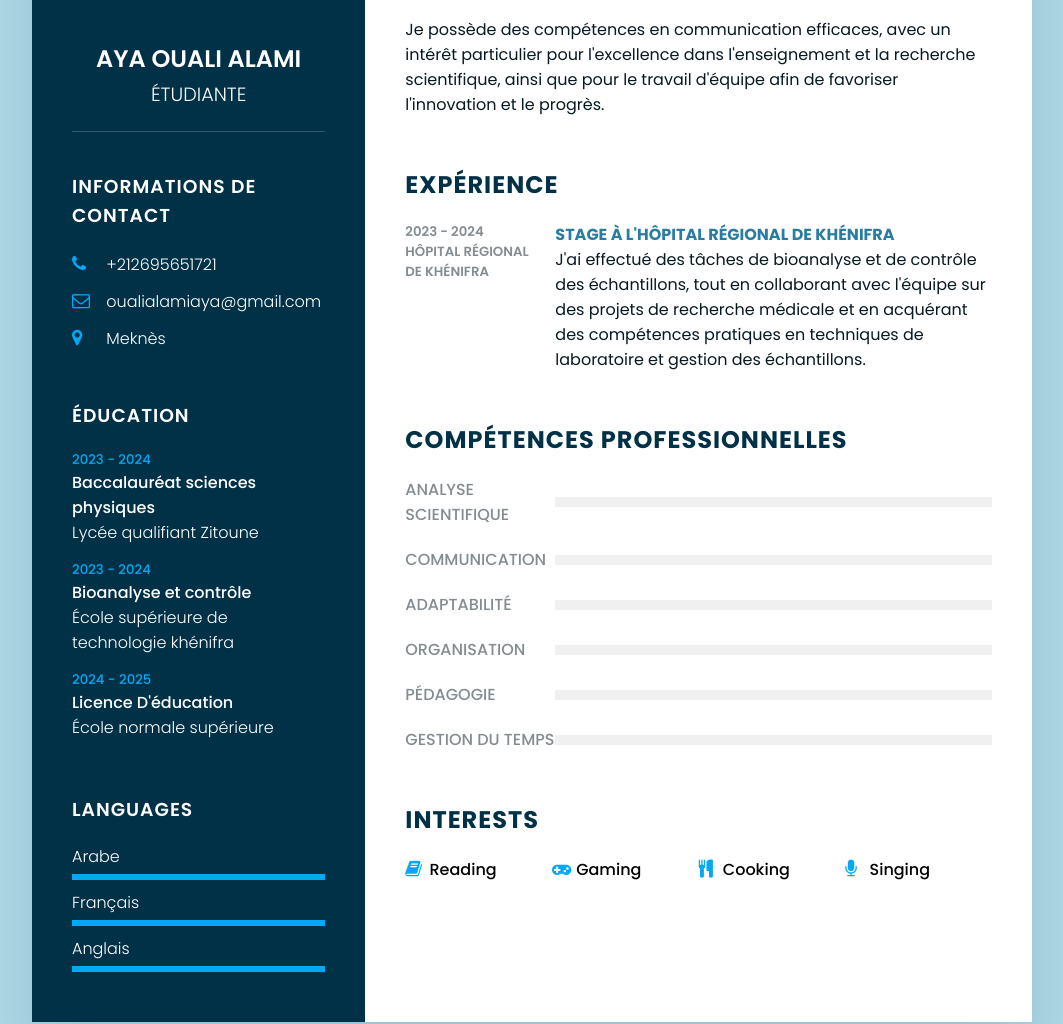
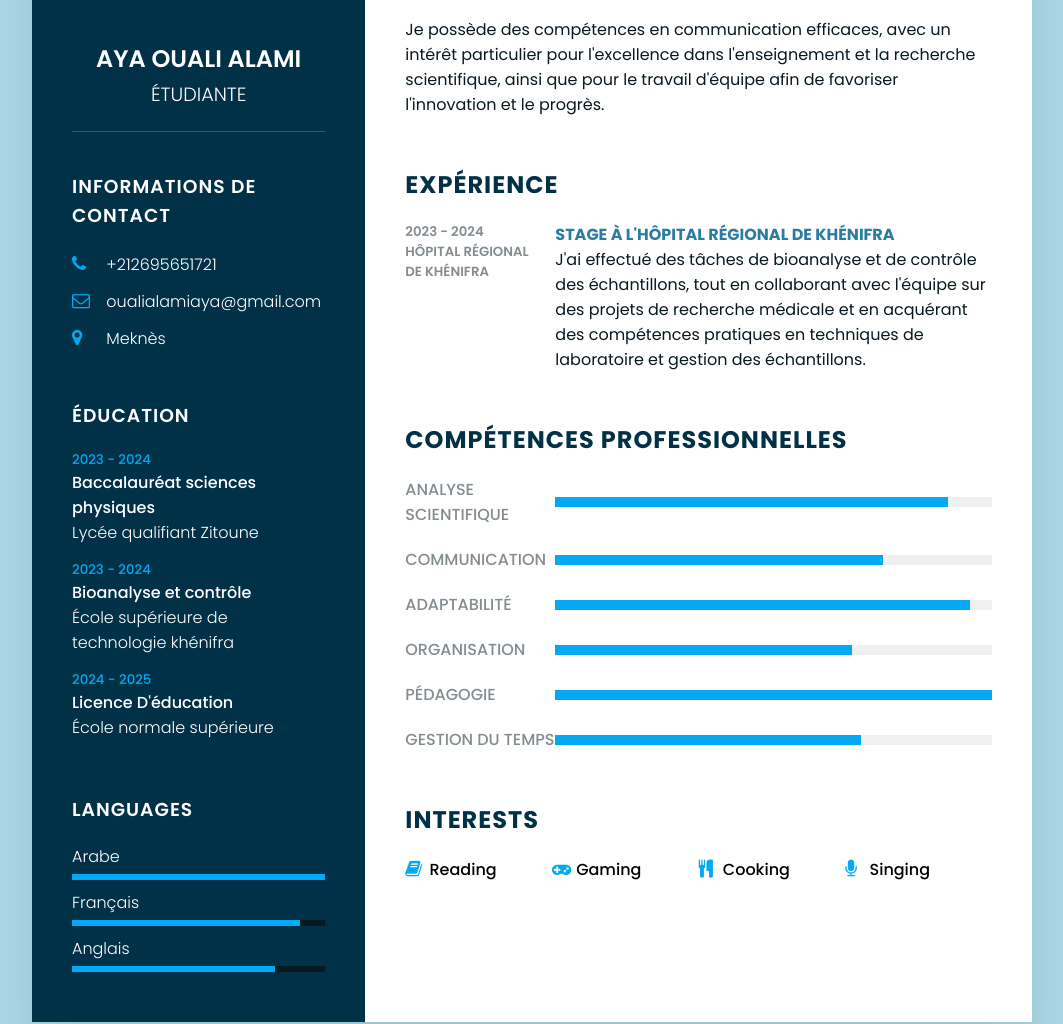
Before and after one commit to 1million999/mohamed-ali, a plain HTML site: page index.html in a window 1280 px wide. Shown: the part 293-1317 px from the top of the page, without its empty margins (108-1171 px from the left). Drawn offline with Linux system fonts and the light colour scheme.

Commit message:
Update style.css

```diff
--- a/style.css
+++ b/style.css
@@ -230,30 +230,30 @@ p {
     grid-template-columns: repeat(1, 1fr);
   }
 }
-.englishw50 {
-  width: 60%;
+.Arabew100 {
+  width: 100%;
 }
-.russianw90 {
+.Françaisw90 {
   width: 90%;
 }
-.frenchw30 {
-  width: 30%;
+.Anglaisw80 {
+  width: 80%;
 }
-.htmlws30 {
-  width: 50%;
+.Analyse.scientifiquews95 {
+  width: 90%;
 }
-.cssws45 {
-  width: 45%;
+.Communicationws75 {
+  width: 75%;
 }
-.jsws70 {
+.Adaptabilitéws70 {
+  width: 95%;
+}
+.Organisationws40 {
+  width: 68%;
+}
+.Pédagogiew60 {
+  width: 100%;
+}
+.Gestiondutempsw70 {
   width: 70%;
 }
-.phws40 {
-  width: 40%;
-}
-.ilws60 {
-  width: 60%;
-}
-.adw70 {
-  width: 70%;
-}
```
